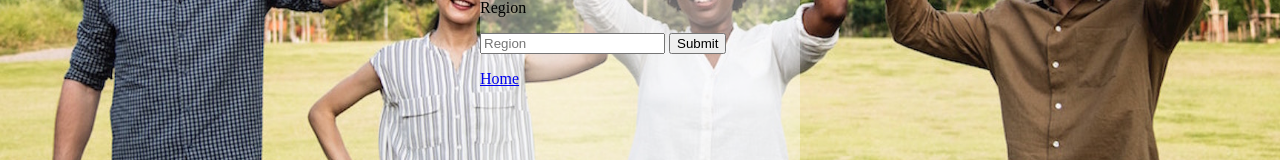
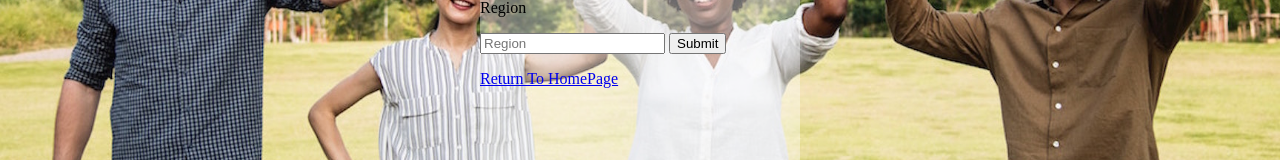
Before and after one commit to ZawadiBirya/ZawadiBirya.github.io, a plain HTML site: page resetpassword.html in a window 1280 px wide. Shown: the part 413-573 px from the top of the page. Drawn offline with Linux system fonts and the light colour scheme.

Commit message:
Update resetpassword.html
updated Return To Home Page link.

```diff
--- a/resetpassword.html
+++ b/resetpassword.html
@@ -22,7 +22,7 @@ padding:0
 <input type = "text" name = "" placeholder ="Region">
 <input type = "submit" name = "" placeholder = "submit">
 </form>
-<a href="https://zawadibirya.github.io/">Home</a>
+<a href="https://zawadibirya.github.io/">Return To HomePage</a>
 <style>
 .resetpass {
 width:320px;
```
